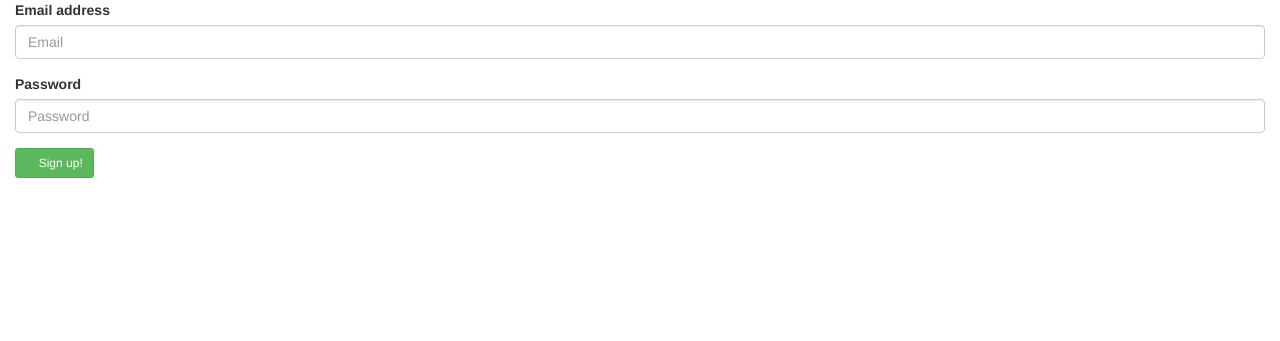
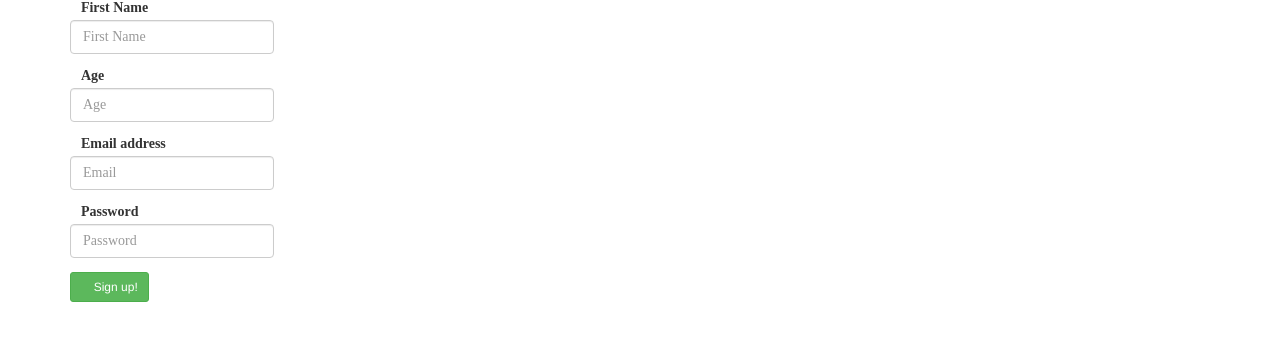
Before and after one commit to K2050896/finewbie, a Flask app: page /users/register in a window 1280 px wide. Shown: the top 341 px of the page. Run offline with Flask 2, Linux system fonts and the light colour scheme; some libraries are stand-ins or nearby versions; some web fonts are replaced.

Commit message:
updated user sign up page and other small things

```diff
--- a/src/models/users/views.py
+++ b/src/models/users/views.py
@@ -22,6 +22,8 @@ def login_user():
 @user_blueprint.route('/register', methods = ['GET','POST'])
 def register_user():   # Views form required for user signup
     if request.method == 'POST':
+        name = request.form['name']
+        age = request.form['age']
         email = request.form['email']
         password = request.form['password']
         try:
--- a/src/templates/base_template.jinja2
+++ b/src/templates/base_template.jinja2
@@ -21,6 +21,8 @@
     <!-- This is the popper and tooltips package -->
     <script src="https://cdnjs.cloudflare.com/ajax/libs/popper.js/1.13.0/esm/popper-utils.min.js" integrity="sha256-t08ODMNKj32ni5ythUXnnSZxx4CdoQa9xv4FNHj8q9U=" crossorigin="anonymous"></script>
 
+    <!-- Favicon -->
+    <link rel="shortcut icon" href="/static/favicon.ico" type="image/x-icon">
 
     <!-- This is survey.js library) -->
     {#<script src="https://surveyjs.azureedge.net/0.12.36/survey.jquery.min.js"></script>
--- a/src/templates/homepage.jinja2
+++ b/src/templates/homepage.jinja2
@@ -48,8 +48,6 @@ For the description of the various goals -> maybe use scrollspy -->
                 <h2>Welcome to finewbie, {{ email }}!</h2>
                 <p> Write something here - or what else can you add for the homepage?</p>
             </div>
-
-
         {% endif %}
     {% endblock %}
     </body>
--- a/src/templates/portfolios/port_details.jinja2
+++ b/src/templates/portfolios/port_details.jinja2
@@ -1,8 +1,8 @@
 {% extends "homepage.jinja2" %}
 {% block content %}
-
+<div class="container">
     <h2>{{ portfolio.port_id }} optimized!!</h2>
     <p>Until now, this is how much you saved up for your goal:</p>
-    <p>{{ portfolio.mean_term_wealth }}</p>
-
+    <p>{{ portfolio.reached }}</p>
+</div>
 {% endblock %}
--- a/src/templates/profiles/edit_goal.jinja2
+++ b/src/templates/profiles/edit_goal.jinja2
@@ -1,5 +1,6 @@
 {% extends "homepage.jinja2" %}
 {% block content %}
-    <h3>What fields do you wish to change? {{ port_id }}</h3>
-
+    <div class="container">
+        <h3>What fields do you wish to change? {{ port_id }}</h3>
+    </div>
 {% endblock %}
--- a/src/templates/users/login.jinja2
+++ b/src/templates/users/login.jinja2
@@ -23,15 +23,15 @@ Use Bootstrap errors or modals for error messages -->
 {% endblock %}#}
 
 {% block content %}
-    <div class="container-fluid">
+    <div class="container">
         <div class="form">
             <form id="login-form" action="{{ url_for('users.login_user') }}" method="POST">
                 <div class="form-group">
-                    <label for="email">Email address</label>
+                    <span class="glyphicon glyphicon-user"><label for="email">Email Address</label>
                     <input type="email" class="form-control" id="email" name="email" placeholder="Email">
                 </div>
                 <div class="form-group">
-                    <label for="password">Password</label>
+                    <span class="glyphicon glyphicon-lock"><label for="password">Password</label>
                     <input type="password" class="form-control" name="password" id="password" placeholder="Password">
                 </div>
                 <button type="submit" class="btn btn-default btn-sm"><span class="glyphicon glyphicon-log-in"></span> Log in</button>
--- a/src/templates/users/register.jinja2
+++ b/src/templates/users/register.jinja2
@@ -3,15 +3,23 @@
 <!-- This page is for the user to register a new account. After this is done, they should be redirected to the Login page -->
 
 {% block content %}
-    <div class="container-fluid">
+    <div class="container">
         <div class="form">
             <form id="register-form" action="{{ url_for('users.register_user') }}" method="POST">
                 <div class="form-group">
-                    <label for="email">Email address</label>
+                    <span class="glyphicon glyphicon-user"><label for="name">First Name</label>
+                    <input type="text" class="form-control" id="name" name="name" placeholder="First Name">
+                </div>
+                <div class="form-group">
+                    <span class="glyphicon glyphicon-user"><label for="age">Age</label>
+                    <input type="number" class="form-control" id="age" name="age" placeholder="Age">
+                </div>
+                <div class="form-group">
+                    <span class="glyphicon glyphicon-user"><label for="email">Email address</label>
                     <input type="email" class="form-control" id="email" name="email" placeholder="Email">
                 </div>
                 <div class="form-group">
-                    <label for="password">Password</label>
+                    <span class="glyphicon glyphicon-lock"><label for="password">Password</label>
                     <input type="password" class="form-control" name="password" id="password" placeholder="Password">
                 </div>
                 <button type="submit" class="btn btn-success btn-sm"><span class="glyphicon glyphicon-log-in"></span> Sign up!</button>
```
Also changed, not shown: src/templates/intro.jinja2 (+6 -6 lines), src/static/Favicon.png (added), src/static/favicon.ico (added), 1 other file.
